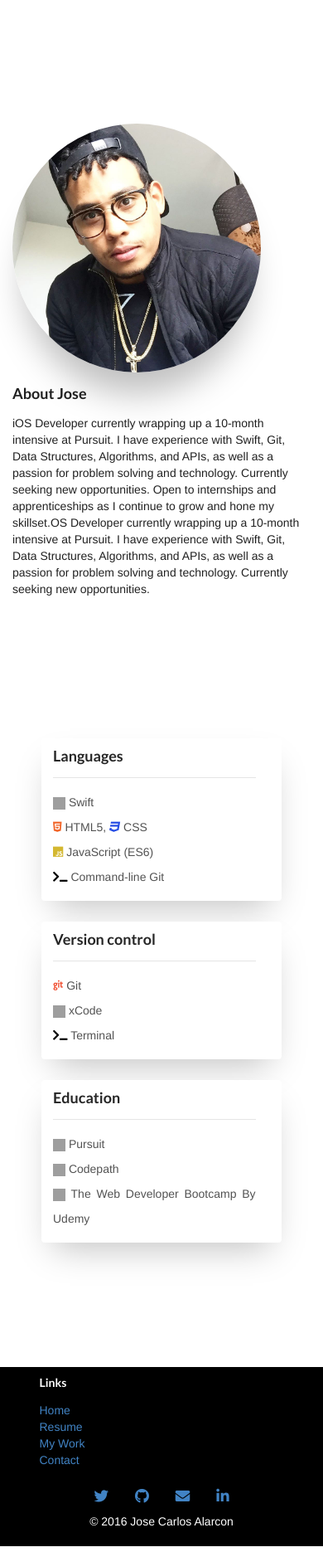
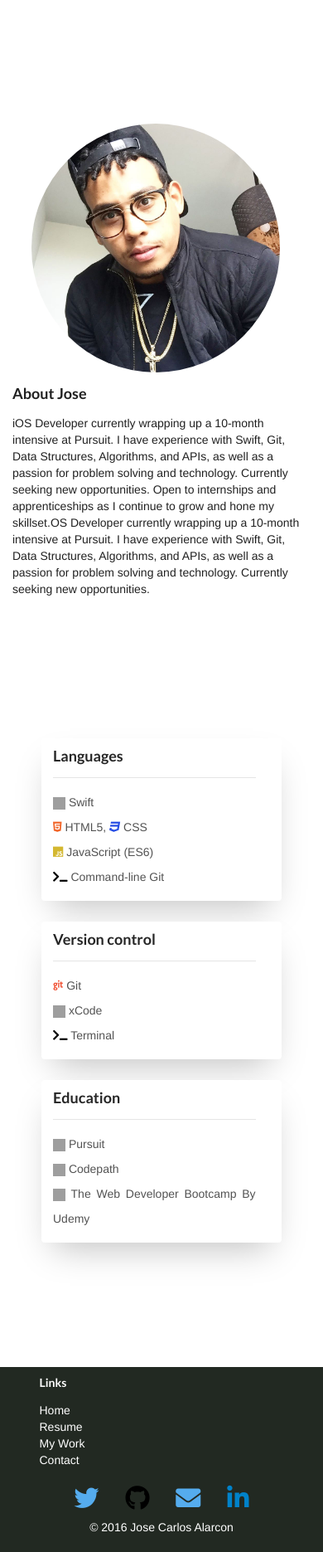
Before and after one commit to josealarconchacon/jose-profile-webpage, a PHP site: page /index.html in a window 390 px wide. Shown: the part 1014-2885 px from the top of the page at 83% size. Run offline with PHP 8.4, Linux system fonts and the light colour scheme; some libraries are stand-ins or nearby versions; some web fonts are replaced; grey boxes are pictures that could not be loaded.

Commit message:
center image on small screen

```diff
--- a/index.html
+++ b/index.html
@@ -14,11 +14,11 @@
 
 <header>
   <div class="home">
-       <div class="label">Home</div>
+       <div class="label"><samp class="fa fa-home fa-lg"></samp> Home</div>
        <div class="spacer"></div>
-       <div class="item"><a class="nav-item nav-link" href="#about">About</a></div>
-       <div class="item"><a class="nav-item nav-link" href="resume.html">Resume</a></div>
-       <div class="item"><a class="nav-item nav-link" href="#">Contact</a></div>
+       <a class="nav-item nav-link" href="#about">About</a></div>
+       <a class="nav-item nav-link" href="resume.html">Resume</a>
+       <a class="nav-item nav-link" href="#">Contact</a></div>
     </div>
 
   <div id="intro" class="view">
@@ -41,12 +41,10 @@
 <body>
     <div class="container">
       <div class="row justify-content-center">
-        <div class="col-md-4">
-          <img class="ui medium circular image" src="porfile.jpg" alt="">
-      </div>
+          <img class="ui medium circular image mr-3" id="about" src="porfile.jpg" alt="">
 
       <div class="col-md-4">
-        <h3 id="about" class="my-3">About Jose</h3>
+        <h3 class="my-3">About Jose</h3>
           <p>iOS Developer currently wrapping up a 10-month intensive at Pursuit. I have experience with Swift, Git, Data Structures, Algorithms, and APIs, as well as a passion for problem solving and technology. Currently seeking new opportunities. Open to internships and apprenticeships as I continue to grow and hone my skillset.OS Developer currently wrapping up a 10-month intensive at Pursuit. I have experience with Swift, Git, Data Structures, Algorithms, and APIs, as well as a passion for problem solving and technology. Currently seeking new opportunities.</p>
         </div>
       </div>
--- a/mywork.html
+++ b/mywork.html
@@ -9,7 +9,7 @@
 <body>
 
 <div class="home">
-      <div class="label">Here</div>
+      <div class="label"><samp class="fa fa-home fa-lg"></samp></div>
       <div class="spacer"></div>
       <div class="item"><a class="nav-item nav-link" href="index.html">Home</a></div>
       <div class="item"><a class="nav-item nav-link" href="resume.html">Resume</a></div>
--- a/profile.css
+++ b/profile.css
@@ -152,21 +152,24 @@ span {
   font-weight: 200;
 }
 
-.list-inline-item .fa-twitter {
+.fa-twitter {
   color: #55ACEE;
   font-size: 30px;
 }
-.list-inline-item .fa-github {
+.fa-github {
   color: #000000;
   font-size: 30px;
 }
-.list-inline-item .fa-envelope {
+.fa-envelope {
   color: #55ACEE;
   font-size: 30px;
 }
-.list-inline-item .fa-linkedin-in {
+.fa-linkedin-in {
   color: #0082CA;
   font-size: 30px;
+}
+.list-unstyled li, a {
+  color: white;
 }
 
 .row h5 {
@@ -177,7 +180,7 @@ span {
 }
 .footer {
   margin-top: 0px;
-  background-color: #000;
+  background-color: #222922;
   color: white;
 }
 
--- a/resume.css
+++ b/resume.css
@@ -47,7 +47,6 @@ span {
 .item:hover span {
   color: #ff0000;
 }
-
 
 .home:hover .item {
   opacity: 1;
```
Also changed, not shown: resume.html (+2 -6 lines).
